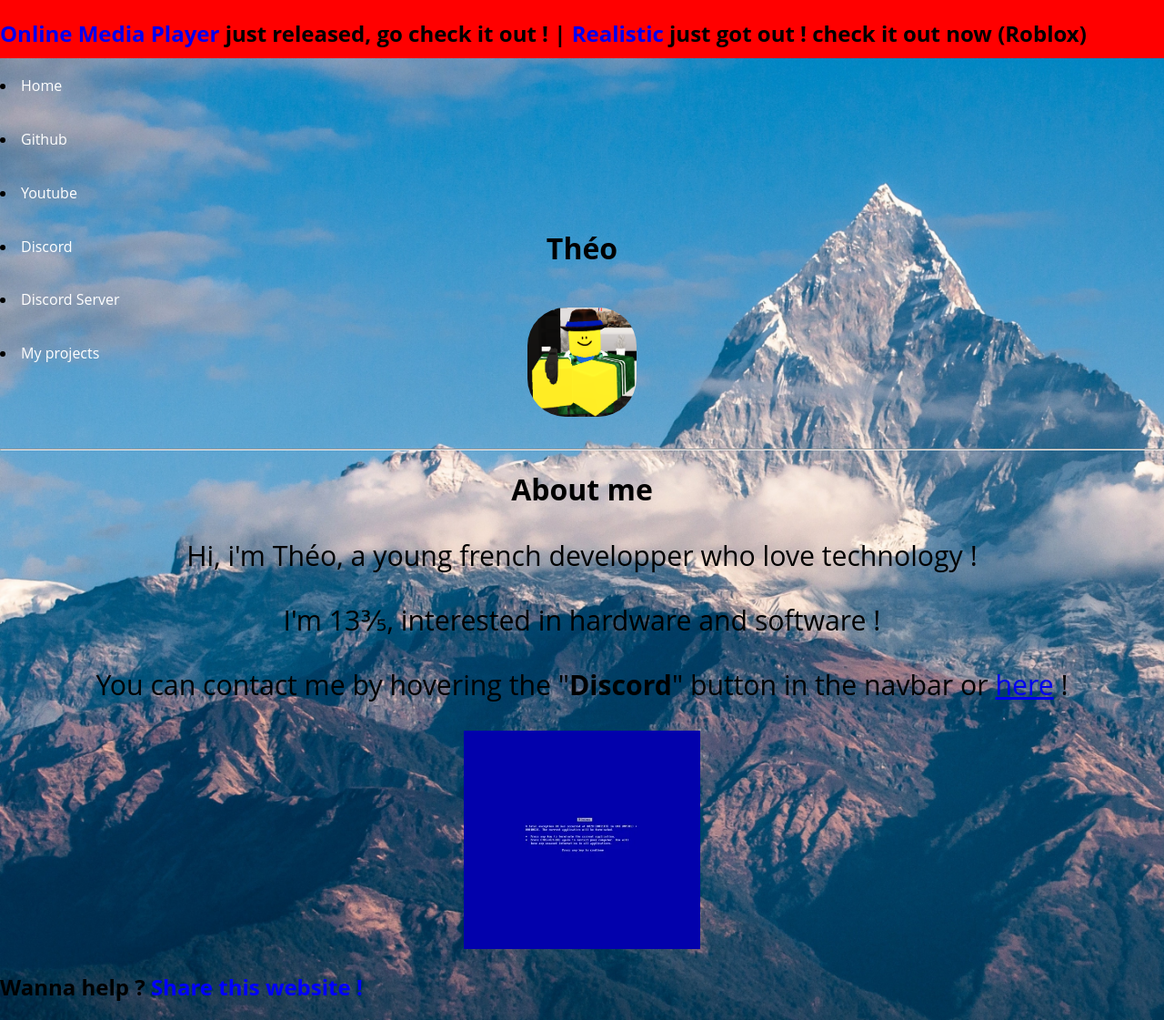
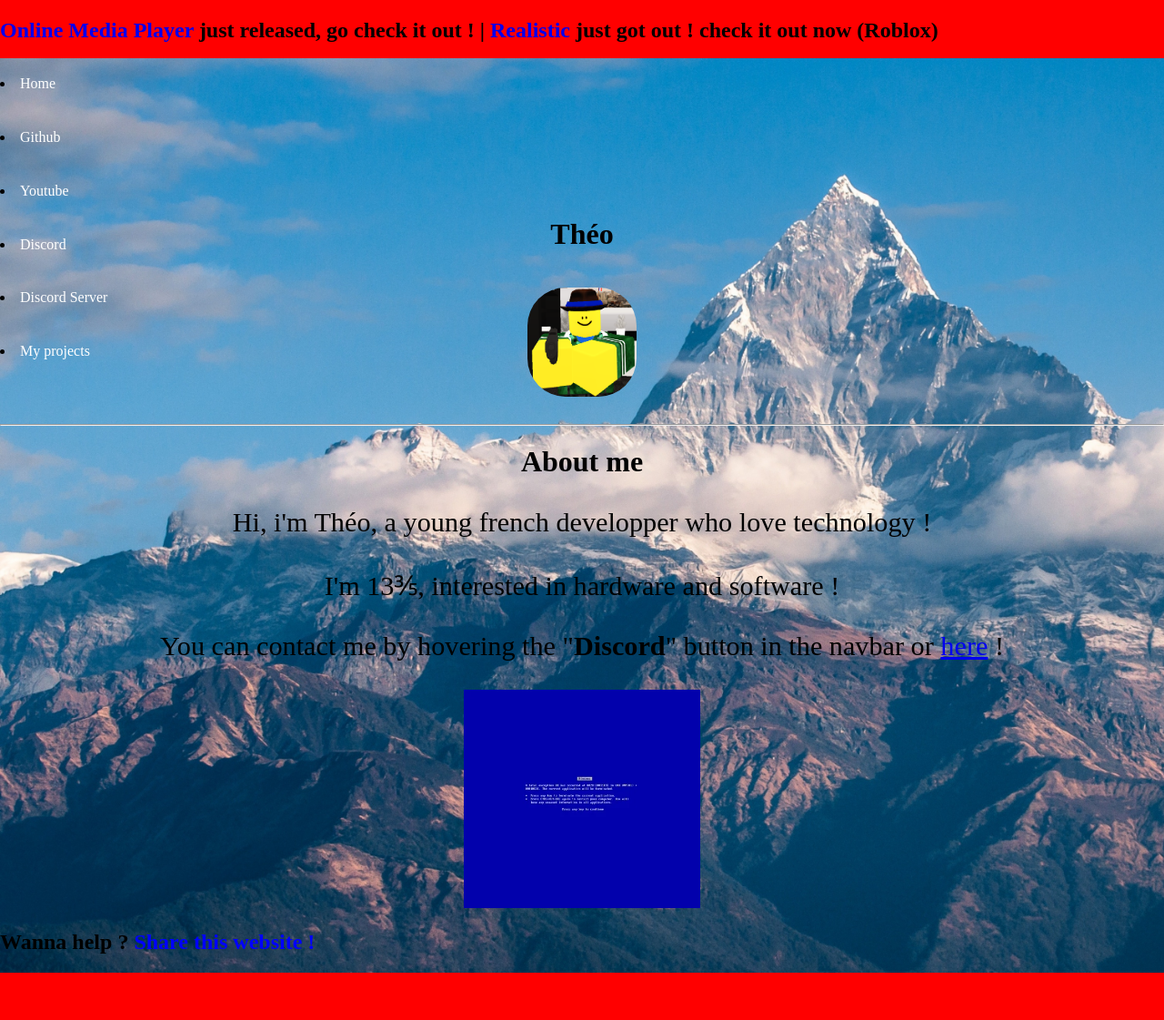
Before and after one commit to PandoffYT/PandoffYT.github.io, a PHP site: page /old in a window 1280 px wide. Shown: the whole page at 91% size. After the commit the page ends 1069 px from the top, so only its background shows below. Run offline with PHP 8.4, Linux system fonts and the light colour scheme.

Commit message:
Updated font so um it looks kind-of better

```diff
--- a/ressources/main/style/style.css
+++ b/ressources/main/style/style.css
@@ -4,7 +4,7 @@ body {
     background-image: url('../img/aura/background.jpg');
     background-repeat: no-repeat;
     background-size: cover;
-    font-family: 'Open Sans', Verdana, Geneva, Tahoma, sans-serif;
+    font-family: 'OCR A Std, monospace';
 }
 
 .nav a{
```
